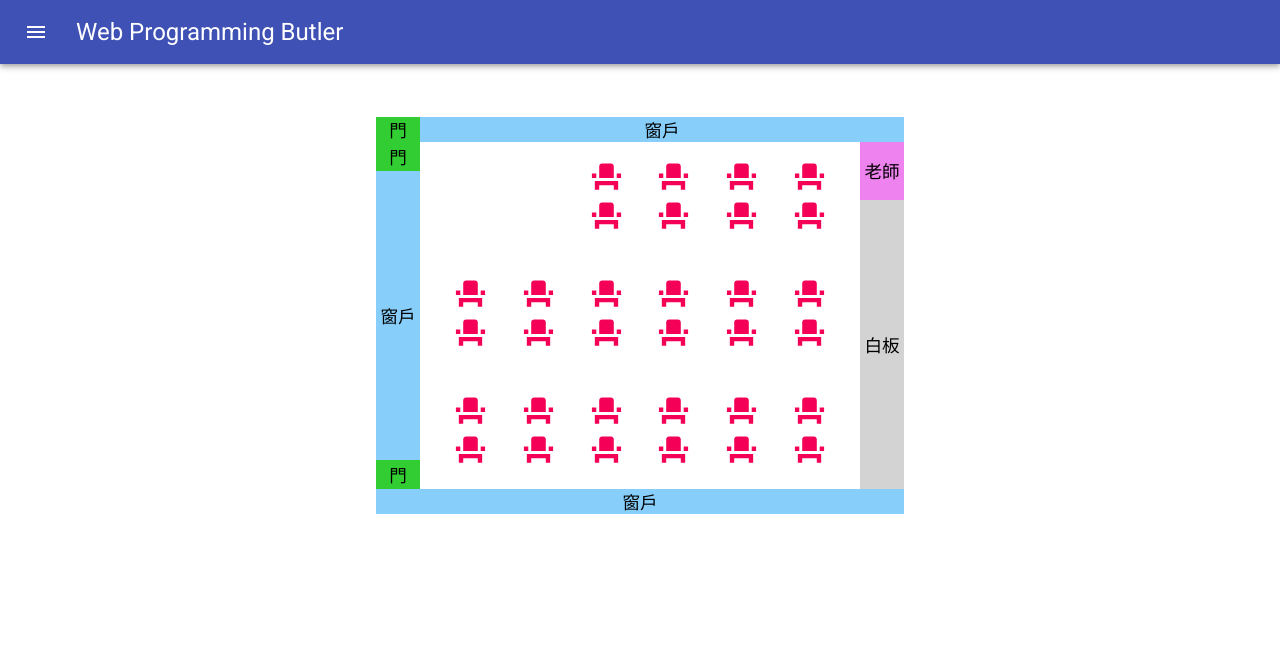
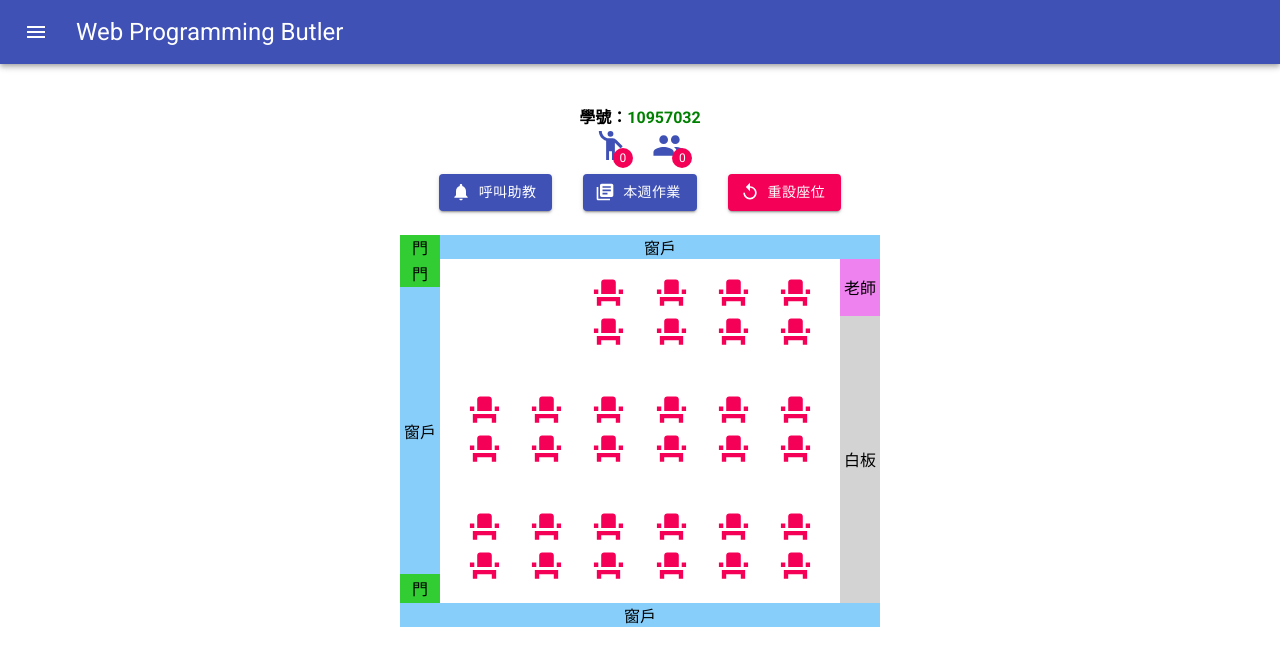
Before and after one commit to stanley2058/WPButler, a React (Vite) app: page /classroom in a window 1280 px wide. Shown: the top 666 px of the page. Built offline with nearby package versions, Linux system fonts and the light colour scheme.

Commit message:
add actions

```diff
--- /dev/null
+++ b/src/components/ClassroomAction.tsx
@@ -0,0 +1,108 @@
+import React from "react";
+import { Button, makeStyles, Theme, Badge, Tooltip } from "@material-ui/core";
+import {
+  Notifications,
+  Replay,
+  LibraryBooks,
+  People,
+  EmojiPeople,
+} from "@material-ui/icons";
+
+const useStyles = makeStyles((theme: Theme) => ({
+  root: {
+    padding: ".5em",
+    display: "flex",
+    flexDirection: "column",
+  },
+  info: {
+    marginBottom: ".7em",
+    textAlign: "center",
+  },
+  action: {
+    display: "flex",
+    justifyContent: "space-evenly",
+  },
+  icons: {
+    cursor: "help",
+  },
+  waitingQueue: {
+    display: "flex",
+    justifyContent: "space-evenly",
+    paddingLeft: "10em",
+    paddingRight: "10em",
+  },
+  idNumber: {
+    color: "green",
+  },
+}));
+export default function ClassroomAction(props: {
+  info?: { id: string; called: boolean };
+  waiting?: number;
+  queue?: number;
+}) {
+  const classes = useStyles();
+
+  return (
+    <div className={classes.root}>
+      <div className={classes.info}>
+        <div>
+          <b>
+            學號：
+            <span className={classes.idNumber}>{props.info?.id || ""}</span>
+          </b>
+        </div>
+        <div className={classes.waitingQueue}>
+          <Tooltip title="你的順位">
+            <Badge
+              color="secondary"
+              badgeContent={props.queue || 0}
+              anchorOrigin={{ vertical: "bottom", horizontal: "right" }}
+              overlap="circular"
+              showZero
+            >
+              <EmojiPeople
+                fontSize="large"
+                color="primary"
+                className={classes.icons}
+              />
+            </Badge>
+          </Tooltip>
+          <Tooltip title="目前等待人數">
+            <Badge
+              color="secondary"
+              badgeContent={props.waiting || 0}
+              anchorOrigin={{ vertical: "bottom", horizontal: "right" }}
+              overlap="circular"
+              showZero
+            >
+              <People
+                fontSize="large"
+                color="primary"
+                className={classes.icons}
+              />
+            </Badge>
+          </Tooltip>
+        </div>
+      </div>
+      <div className={classes.action}>
+        <Button
+          startIcon={<Notifications />}
+          variant="contained"
+          color="primary"
+        >
+          呼叫助教
+        </Button>
+        <Button
+          startIcon={<LibraryBooks />}
+          variant="contained"
+          color="primary"
+        >
+          本週作業
+        </Button>
+        <Button startIcon={<Replay />} variant="contained" color="secondary">
+          重設座位
+        </Button>
+      </div>
+    </div>
+  );
+}
--- a/src/components/ClassroomLayout.tsx
+++ b/src/components/ClassroomLayout.tsx
@@ -9,12 +9,7 @@ import SelectedSeat from "../entities/classroom-objects/SelectedSeat";
 const useStyles = makeStyles((theme: Theme) =>
   createStyles({
     root: {
-      position: "relative",
-      width: "30em",
-      top: "3em",
-      left: "calc(50% - 15em)",
       textAlign: "center",
-      fontSize: "1.1em",
     },
     leftAndRightGrid: {
       height: "100%",
--- a/src/pages/Classroom.tsx
+++ b/src/pages/Classroom.tsx
@@ -1,15 +1,34 @@
 import React, { useState } from "react";
+import { Grid, makeStyles, Theme } from "@material-ui/core";
+import ClassroomAction from "../components/ClassroomAction";
 import ClassroomLayout from "../components/ClassroomLayout";
 import ILayout from "../entities/Layout";
-import { INS203 } from "../entities/layouts";
+import { INS201, INS203 } from "../entities/layouts";
 import SeatSelectionService from "../services/SeatSelectionService";
 
+const useStyles = makeStyles((theme: Theme) => ({
+  root: {
+    position: "relative",
+    top: "2em",
+    display: "flex",
+    justifyContent: "center",
+  },
+  grid: {
+    maxWidth: "30em",
+  },
+  action: {
+    marginBottom: "1em",
+  },
+}));
 export default function Classroom() {
+  const classes = useStyles();
   const [state, setState] = useState<{
     layout: ILayout;
+    studentInfo?: { id: string; called: boolean };
     sitting?: { row: number; col: number };
   }>({
     layout: INS203,
+    studentInfo: { id: "10957032", called: false },
   });
 
   SeatSelectionService.Instance.register(
@@ -20,8 +39,15 @@ export default function Classroom() {
   );
 
   return (
-    <div>
-      <ClassroomLayout layout={state.layout} sitting={state.sitting} />
+    <div className={classes.root}>
+      <Grid container direction="column" className={classes.grid}>
+        <Grid item xs className={classes.action}>
+          <ClassroomAction info={state.studentInfo} />
+        </Grid>
+        <Grid item xs>
+          <ClassroomLayout layout={state.layout} sitting={state.sitting} />
+        </Grid>
+      </Grid>
     </div>
   );
 }
```
